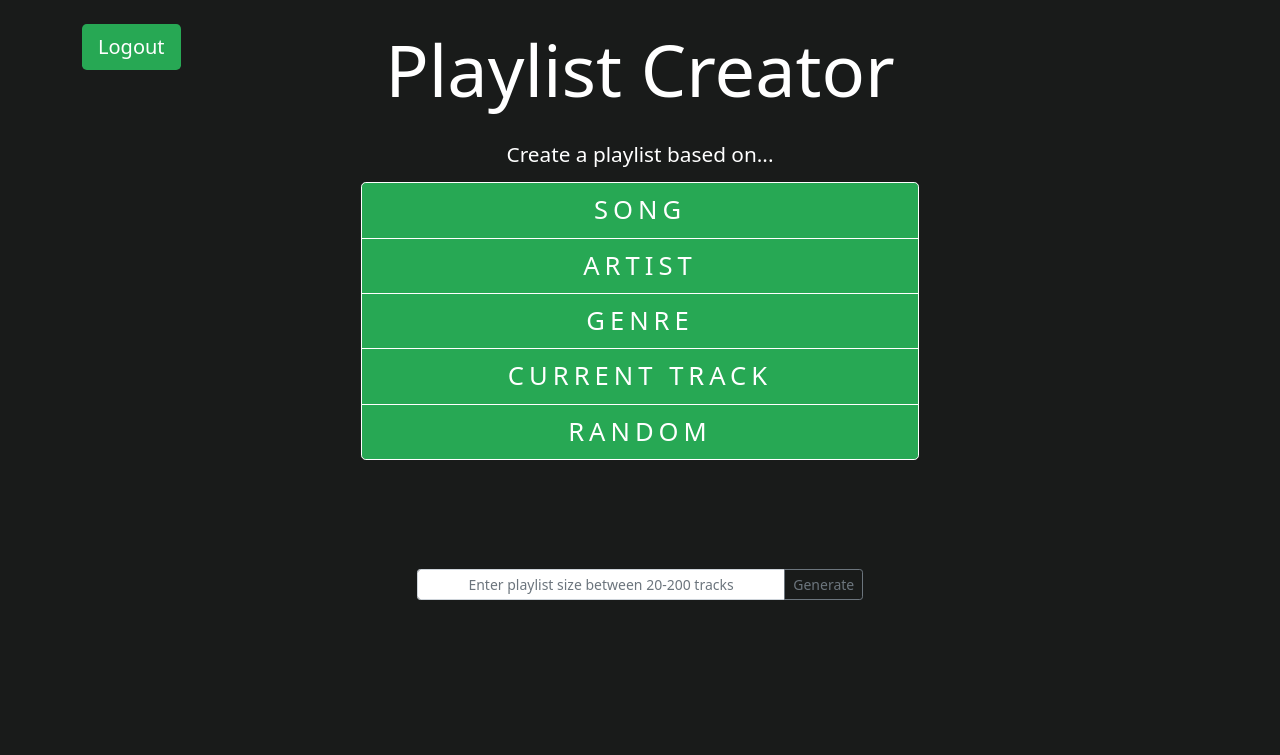
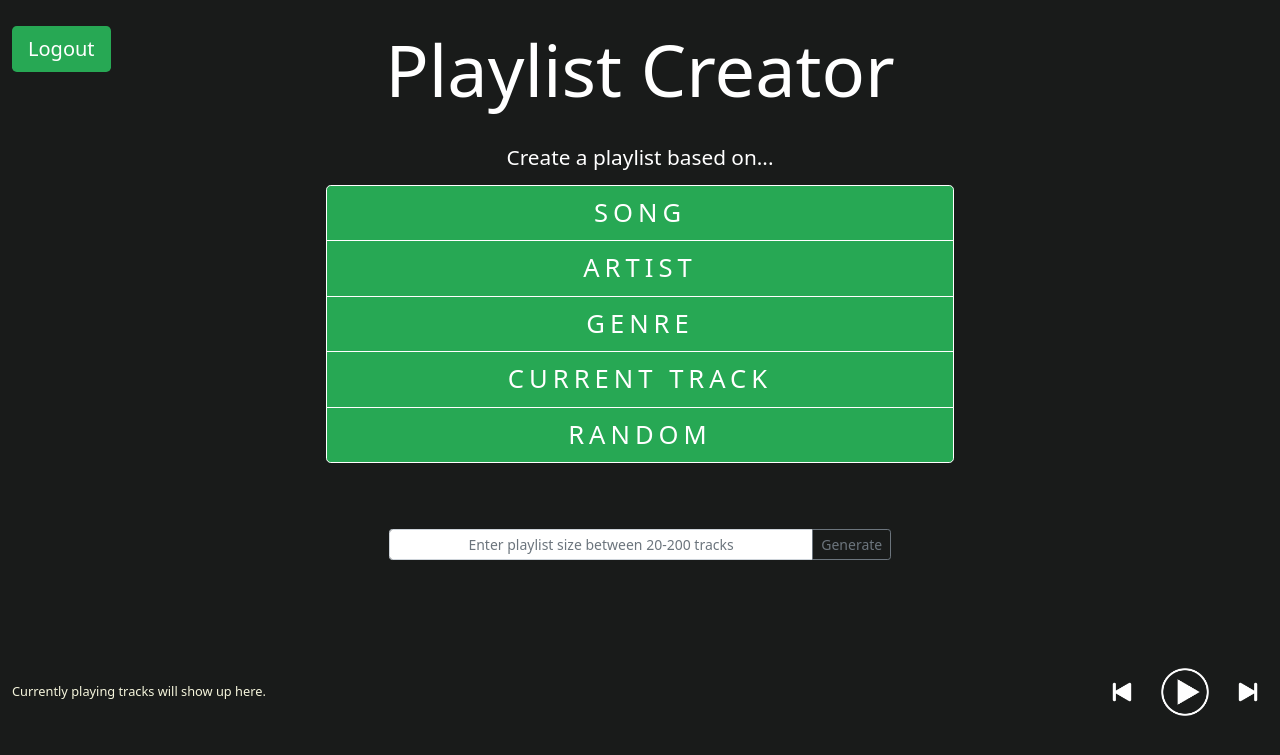
Before and after one commit to schlys/Spotify-Playlist-WebApp, a Flask app: template templates/options.html in a window 1280 px wide. Shown: the top 755 px of the page. Run offline with Flask 2, Linux system fonts and the light colour scheme; the template is opened without the code that fills it, so the values that code supplies are empty; some libraries are stand-ins or nearby versions.

Commit message:
player fixes

```diff
--- a/static/main.js
+++ b/static/main.js
@@ -13,10 +13,12 @@ function update_track() {
                 document.getElementById("artists").innerHTML = data.artists + " 🎶 " + data.album
                 document.getElementById("link").href = data.link
                 button.name = "pause";
-                button.src = "https://cdn3.iconfinder.com/data/icons/line/36/pause-256.png";
+                // button.src = "https://cdn3.iconfinder.com/data/icons/line/36/pause-256.png";
+                button.src = `${window.pause}`;
             } else {
                 button.name = "play";
-                button.src = "https://cdn3.iconfinder.com/data/icons/line/36/play-256.png";
+                // button.src = "https://cdn3.iconfinder.com/data/icons/line/36/play-256.png";
+                button.src = `${window.play}`;
             }
         }
     );
--- a/static/styles.css
+++ b/static/styles.css
@@ -58,15 +58,13 @@
 }
 
 .written-option {
-    padding-top: 3%;
+    margin-top: -5%;
     padding-left: 10%;
     padding-right: 10%;
 }
 
 .top {
     position: fixed;
-    width: 100%;
-    top: 3%;
 }
 .logout {
     float: left;
@@ -84,18 +82,18 @@
 div.bottom {
     position: fixed;
     width: 100%;
-    bottom: 20px;
-    font-family: Arial, Helvetica, sans-serif;
-    border-top: 3px solid black;
-    padding-top: 2px;
+    margin-top: 5%;
 }
-img.track_pic {
-    border-radius: 10%;
-    border: 2px solid rgb(182, 182, 182);
+img.cover {
+    display: none;
+    width: 60px;
+    height: 60px;
+    margin-left: 3%;
 }
 a.track_link {
     text-decoration: none;
-    color: black;
+    font-size: 100%;
+    color: white;
 }
 a.track_link:hover {
     text-decoration: underline;
@@ -104,19 +102,11 @@ a.track_link:hover {
     width: 50%;
     float: left;
 }
-.row::after {
-    content: "";
-    display: table;
-    clear: both;
-}
 .button {
-    border: none;
     width: 50px;
     height: 50px;
-    border-radius: 50%;
-    float: right;
-    margin-top: 20px;
-    margin-right: 20px;
+    margin-top: 2%;
+    margin-right: 2%;
 }
 .button:hover {
     opacity: 0.7;
--- a/templates/options.html
+++ b/templates/options.html
@@ -12,7 +12,7 @@
     </head>
 
     <body class="background">
-        <div class="container options-container">
+        <div class="container-fluid options-container">
 
             <div class="top">
                 <form action="{{ url_for('home') }}" method="GET">
@@ -46,7 +46,7 @@
                     <input type="text" class="form-control" style="text-align: center; visibility: hidden;" id="writtenoption" aria-label="Sizing example input" aria-describedby="inputGroup-sizing-sm">
                   </div>
 
-                <div class="input-group input-group-sm mb-3 written-option" >
+                <div class="input-group input-group-sm mb-3 written-option" style="margin-top: 0%;" >
 
                     <input type="text" class="form-control" style="text-align: center;" placeholder="Enter playlist size between 20-200 tracks" id="size" aria-describedby="button-addon2">
 
@@ -62,22 +62,30 @@
             </div>
 
 
-            <!-- <div class="row bottom">
+            <div class="bottom">
                 <div class="column">
-                    <img id="cover" class="track_pic" src="" alt="cover" hspace="10px" style="display:none;float: left;width:75px;height:75px;margin-left: 30px;">
-                    <p>
-                        <a id="link" href="" target="_blank" class="track_link"><strong id="name"></strong><br></a>
-                        <span id="artists"><strong>Currently playing tracks will show up here.</strong></span>
+                    <img id="cover" class="img-fluid rounded float-start cover" src="" alt="cover" hspace="10px">
+                    <p style="float: left; text-align: left; color:beige;">
+                        <a id="link" href="" target="_blank" class="display-4 track_link"><strong id="name"></strong><br></a>
+                        <span class="display-4" style="font-size: 80%;" id="artists"><strong>Currently playing tracks will show up here.</strong></span>
                     </p>
                 </div>
-                <div class="column" id="wrapper">
-                    <input type="image" id="skip" onclick="player(this.id, '0')" class="button" style="margin-right: 50px" src="https://cdn3.iconfinder.com/data/icons/line/36/skip_forward-256.png"/>
-                    <input type="image" name="pause" id="pause_play" onclick="player(this.id, '0')" class="button" src="https://cdn3.iconfinder.com/data/icons/line/36/pause-256.png"/>
-                    <input type="image" id="skip_back" onclick="player(this.id, '1')" class="button" src="https://cdn3.iconfinder.com/data/icons/line/36/skip_back-512.png"/>
+                <div class="column">
+                    <input type="image" id="skip" onclick="player(this.id, '0')" class="img-fluid float-end button" style="margin-right: 3%" src="{{ url_for('static', filename='pngs/skip.png') }}"/>
+                    <input type="image" name="pause" id="pause_play" onclick="player(this.id, '0')" class="img-fluid float-end button" src="{{ url_for('static', filename='pngs/play.png') }}"/>
+                    <input type="image" id="skip_back" onclick="player(this.id, '1')" class="img-fluid float-end button" src="{{ url_for('static', filename='pngs/back.png') }}"/>
                 </div>
-            </div> -->
+            </div>
+
+
+
         </div>
 
+
+        <script>
+            window.pause = "{{ url_for('static', filename='pngs/pause.png') }}";
+            window.play = "{{ url_for('static', filename='pngs/play.png') }}";
+        </script>
         <script type="text/javascript" src="{{url_for('static', filename='main.js')}}"></script>
         <script src="https://cdn.jsdelivr.net/npm/bootstrap@5.1.3/dist/js/bootstrap.bundle.min.js" integrity="sha384-ka7Sk0Gln4gmtz2MlQnikT1wXgYsOg+OMhuP+IlRH9sENBO0LRn5q+8nbTov4+1p" crossorigin="anonymous"></script>
     </body>
```
Also changed, not shown: static/pngs/back.png (added), static/pngs/pause.png (added), static/pngs/play.png (added), static/pngs/skip.png (added).
